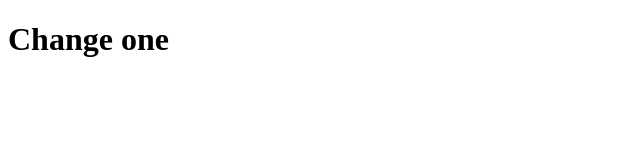
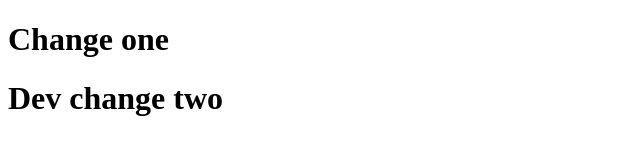
Before and after one commit to VisheshBajpayeeAirbow/test-git, a plain HTML site: page index.html in a window 1280 px wide. Shown: the whole page, without its empty margins (0-640 px from the left). Drawn offline with Linux system fonts and the light colour scheme.

Commit message:
aded changes

```diff
--- a/index.html
+++ b/index.html
@@ -7,5 +7,6 @@
   </head>
   <body>
     <h1>Change one</h1>
+    <h1>Dev change two</h1>
   </body>
 </html>
```
